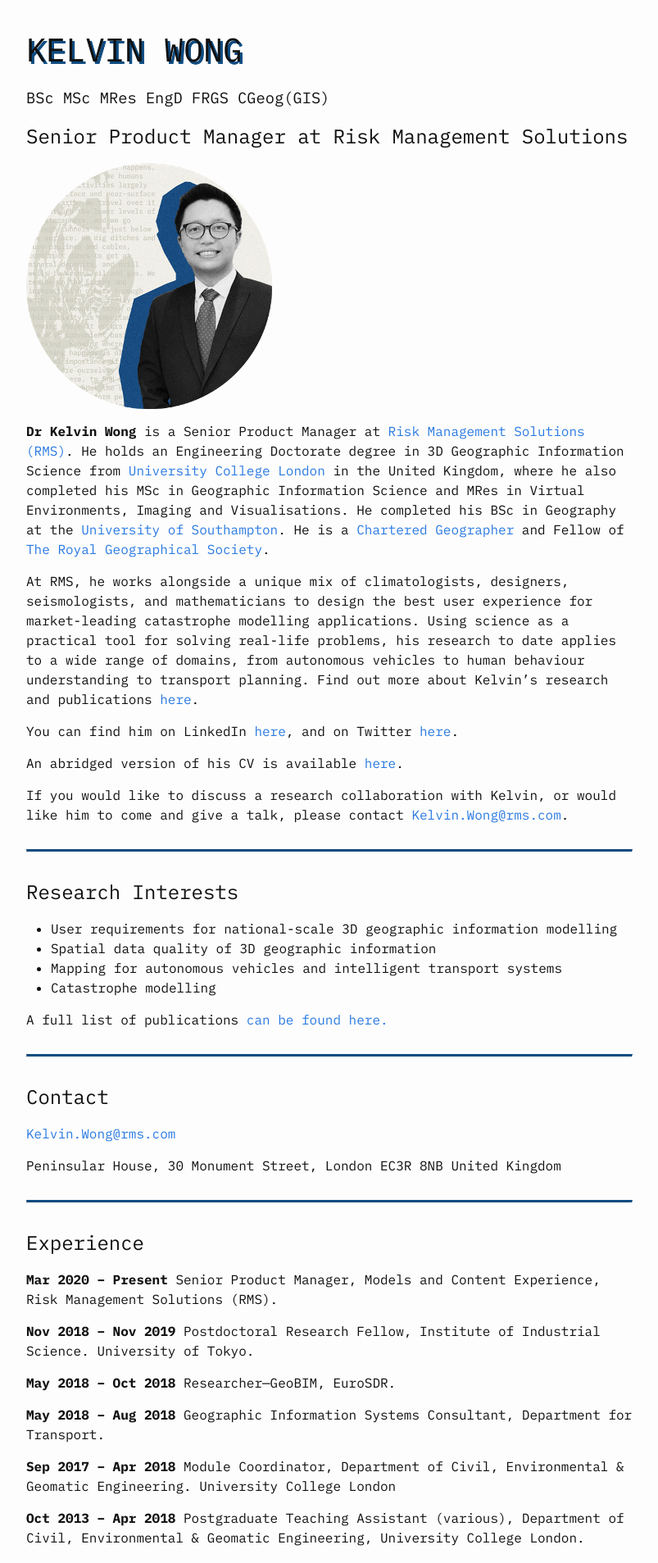
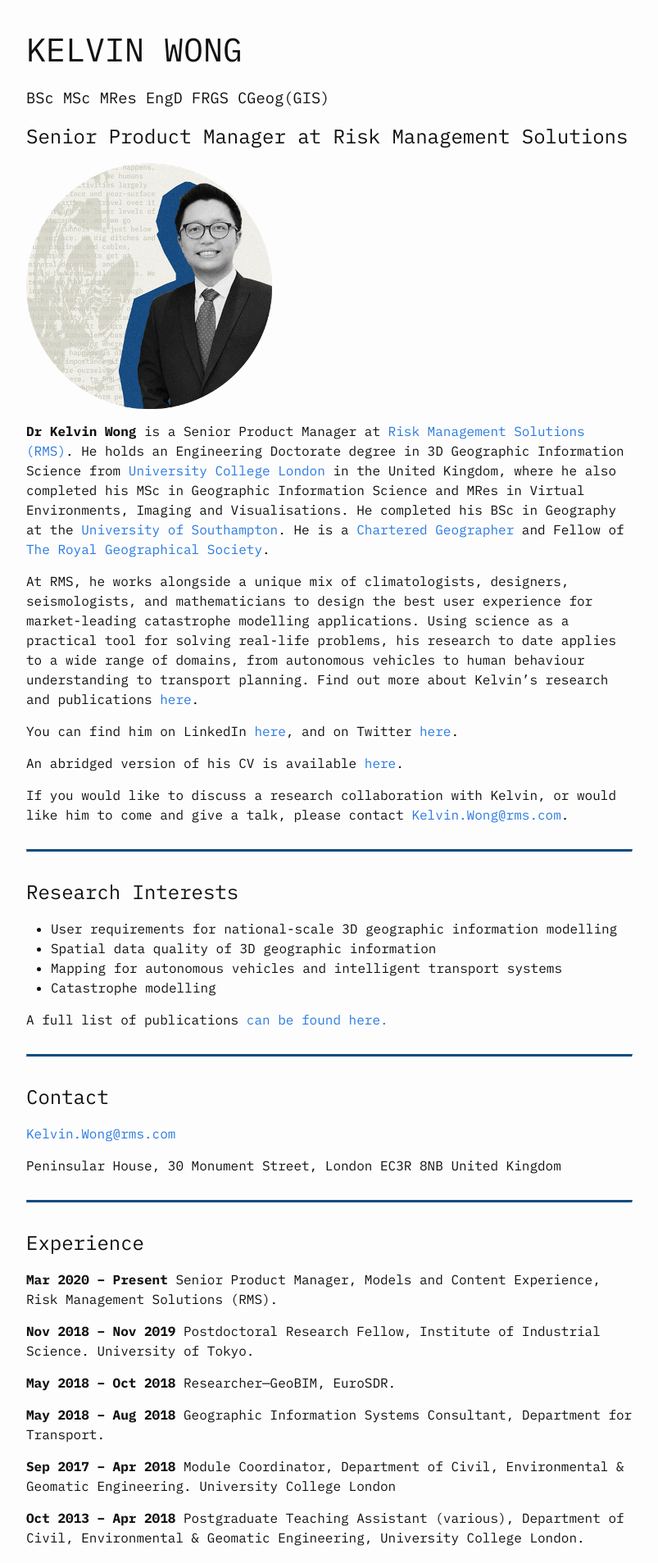
Before and after one commit to kel196/kel196.github.io, a Jekyll site: the page built from index.md, in a window 1280 px wide. Shown: the top 1907 px of the page at 82% size, without its empty margins (238-1041 px from the left). Built offline with Jekyll 4.4.1, drawn with Linux system fonts in a browser that asks for light colours; our own code applies the rules of GitHub Pages for plain Markdown files.

Commit message:
Update _base.scss

```diff
--- a/_sass/minima/_base.scss
+++ b/_sass/minima/_base.scss
@@ -18,13 +18,9 @@ hr {
 }
 
 h1 {
-  font-weight:bold;
+  font-weight: 900;
   font-size: 2.5em;
   color:#00000;
-  text-shadow:
-    3px 3px        #0F4C81,
-    2.75px 2.75px  #0F4C81,
-    2.5px 2.5px    #0F4C81;
 }
 
 
```
